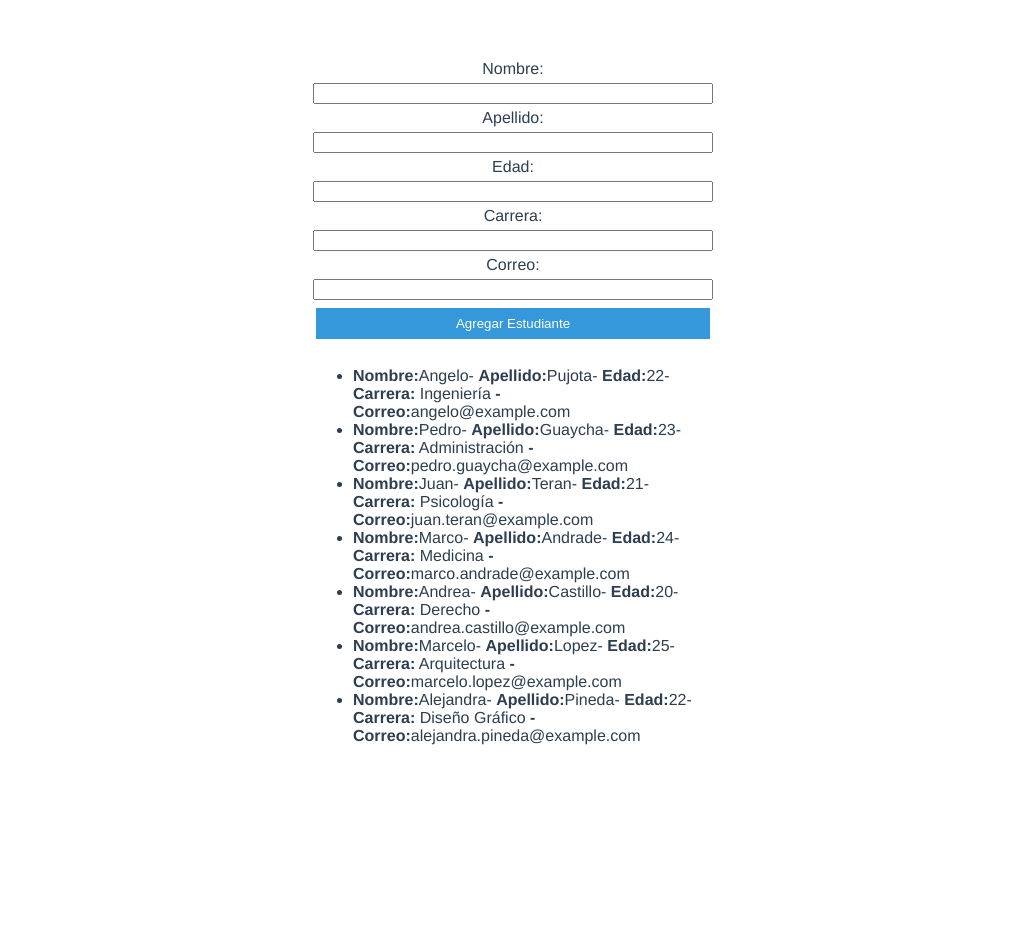
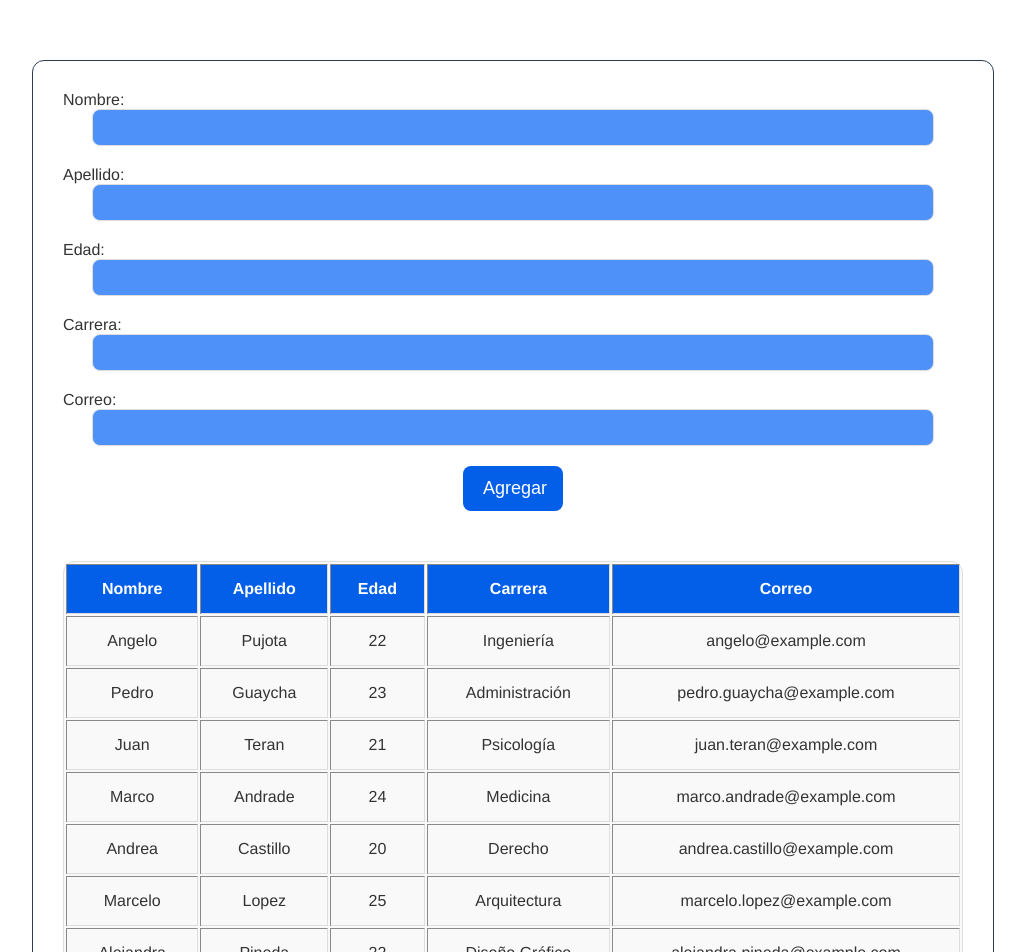
Before and after one commit to Zadhield/pw_u2_p8_ap, a Vue app: page / in a window 1280 px wide. Shown: the top 952 px of the page, without its empty margins (127-1152 px from the left). Before the commit the page ends 800 px from the top, so only its background shows below. Built offline with nearby package versions, Linux system fonts and the light colour scheme.

Commit message:
Taller 15

```diff
--- a/src/App.vue
+++ b/src/App.vue
@@ -1,13 +1,15 @@
 <template>
   <!--<hm/> -->
   <!--<Contador/>-->
-  <EstudianteView/>
+  <!--<EstudianteView/>-->
+  <EstudianteTablaView/>
 </template>
 
 <script>
 import hm from './views/HolaMundoView.vue'
 import Contador from "@/views/ContadorView.vue"
 import EstudianteView from "@/views/EstudianteView.vue"
+import EstudianteTablaView from './views/EstudianteTablaView.vue'
 
 export default {
   name: 'App',
@@ -15,6 +17,7 @@ export default {
     hm,
     Contador,
     EstudianteView,
+    EstudianteTablaView,
   }
 }
 </script>
--- a/src/components/Estudiante.vue
+++ b/src/components/Estudiante.vue
@@ -1,23 +1,21 @@
 <template>
   <div class="container">
     <label for="id_nombre"> Nombre:</label>
-    <input v-model="nuevoNombre" id="id_nombre" type="text" />
+    <input v-model="nuevoNombre" id="id_nombre" type="text" placeholder="Nombre"/>
 
     <label for="id_apellido"> Apellido:</label>
-    <input v-model="nuevoApellido" id="id_apellido" type="text" />
+    <input v-model="nuevoApellido" id="id_apellido" type="text" placeholder="Apellido" />
 
     <label for="id_edad">Edad:</label>
-    <input v-model="nuevaEdad" id="id_edad" type="number" />
+    <input v-model="nuevaEdad" id="id_edad" type="number" placeholder="Edad"/>
 
     <label for="id_carrera">Carrera:</label>
-    <input v-model="nuevaCarrera" id="id_carrera" type="text" />
+    <input v-model="nuevaCarrera" id="id_carrera" type="text" placeholder="Carrera"/>
 
     <label for="id_correo">Correo:</label>
-    <input v-model="nuevoCorreo" id="id_correo" type="email" />
+    <input v-model="nuevoCorreo" id="id_correo" type="email" placeholder="correo" />
 
-    <button v-on:click="agregarEstudiante()">Agregar Estudiante</button>
-
-
+    <button v-on:click="agregarEstudiante()">Agregar</button>
     <ul>
       <li v-for="{nombre, apellido, edad, carrera, correo} in lista" :key="nombre">
        <strong>Nombre:</strong>{{ nombre }}- <strong>Apellido:</strong>{{ apellido }}- <strong> Edad:</strong>{{ edad }}-
@@ -104,22 +102,55 @@ export default {
 };
 </script>
 
-<style>
-.container{
-  display: flex;
-  flex-direction: column;
-  gap: 5px;
-  max-width: 400px;
-  margin: 0 auto;
+<style scoped>
+.container {
+  background: #fff;
+  border: 1px solid;
+  border-radius: 12px;
+  max-width: 900px;
+  margin: 50px auto;
+  padding: 30px;
 }
-button {
-  padding: 8px;
-  background-color: #3498db;
-  color: white;
-  border: solid;
-}
-ul {
-  margin-top: 20px;
+
+label {
+  display: block;
+  color: #333;
   text-align: left;
 }
+
+input {
+  background: #4e91f9;
+  color: #fff;
+  width: 90%;
+  border-radius: 8px;
+  margin-bottom: 20px;
+  border: 1px solid #ddd;
+  padding: 10px 15px;
+}
+
+button{
+  background: #045fe8;
+  color: #fff;
+  padding: 12px 20px;
+  border: none;
+  border-radius: 8px;
+  font-size: 18px;
+  cursor: pointer;
+  width: 100px;
+}
+ul{
+  list-style: none;
+  margin-top: 20px;
+  display: block;
+  color: #333;
+  text-align: left;
+}
+li{
+  background: #f8f9fa;
+  padding: 15px;
+  border-radius: 8px;
+  margin-bottom: 15px;
+  color: #333;
+  font-size: 15px;
+}
 </style>
--- /dev/null
+++ b/src/components/EstudianteTabla.vue
@@ -0,0 +1,191 @@
+<template>
+  <div class="container">
+    <div v-show="mostrar">
+      <h1>Estudiante Guardado</h1>
+    </div>
+    <label for="id_nombre"> Nombre:</label>
+    <input v-model="nuevoNombre" id="id_nombre" type="text"/>
+
+    <label for="id_apellido"> Apellido:</label>
+    <input v-model="nuevoApellido" id="id_apellido" type="text"/>
+
+    <label for="id_edad">Edad:</label>
+    <input v-model="nuevaEdad" id="id_edad" type="number" />
+
+    <label for="id_carrera">Carrera:</label>
+    <input v-model="nuevaCarrera" id="id_carrera" type="text" />
+
+    <label for="id_correo">Correo:</label>
+    <input v-model="nuevoCorreo" id="id_correo" type="email"/>
+
+    <button v-on:click="agregarEstudiante()">Agregar</button>
+
+    <table border="1">
+      <thead>
+        <tr>
+          <th>Nombre</th>
+          <th>Apellido</th>
+          <th>Edad</th>
+          <th>Carrera</th>
+          <th>Correo</th>
+        </tr>
+      </thead>
+      <tbody>
+        <tr v-for="{nombre, apellido, edad, carrera, correo} in lista" :key="nombre">
+          <td>{{ nombre }}</td>
+          <td>{{ apellido }}</td>
+          <td>{{ edad }}</td>
+          <td>{{ carrera }}</td>
+          <td>{{ correo }}</td>
+        </tr>
+      </tbody>
+    </table>
+  </div>
+</template>
+
+
+<script>
+export default {
+  data() {
+    return {
+      nuevoNombre: "",
+      nuevoApellido: "",
+      nuevaEdad: "",
+      nuevaCarrera: "",
+      nuevoCorreo: "",
+      lista: [
+        {
+          nombre: "Angelo",
+          apellido: "Pujota",
+          edad: 22,
+          carrera: "Ingeniería",
+          correo: "angelo@example.com",
+        },
+        {
+          nombre: "Pedro",
+          apellido: "Guaycha",
+          edad: 23,
+          carrera: "Administración",
+          correo: "pedro.guaycha@example.com",
+        },
+        {
+          nombre: "Juan",
+          apellido: "Teran",
+          edad: 21,
+          carrera: "Psicología",
+          correo: "juan.teran@example.com",
+        },
+        {
+          nombre: "Marco",
+          apellido: "Andrade",
+          edad: 24,
+          carrera: "Medicina",
+          correo: "marco.andrade@example.com",
+        },
+        {
+          nombre: "Andrea",
+          apellido: "Castillo",
+          edad: 20,
+          carrera: "Derecho",
+          correo: "andrea.castillo@example.com",
+        },
+        {
+          nombre: "Marcelo",
+          apellido: "Lopez",
+          edad: 25,
+          carrera: "Arquitectura",
+          correo: "marcelo.lopez@example.com",
+        },
+        {
+          nombre: "Alejandra",
+          apellido: "Pineda",
+          edad: 22,
+          carrera: "Diseño Gráfico",
+          correo: "alejandra.pineda@example.com",
+        },
+      ],
+      mostrar:false,
+    };
+  },
+  methods: {
+    agregarEstudiante() {
+      const nuevo = {
+        nombre: this.nuevoNombre,
+        apellido: this.nuevoApellido,
+        edad: this.nuevaEdad,
+        carrera: this.nuevaCarrera,
+        correo: this.nuevoCorreo,
+      };
+      this.lista.unshift(nuevo);
+      this.mostrar=true;
+      setTimeout(() =>{this.mostrar=false;
+      },3000);
+    },
+  },
+};
+</script>
+
+<style scoped>
+.container {
+  background: #fff;
+  border: 1px solid;
+  border-radius: 12px;
+  max-width: 900px;
+  margin: 50px auto;
+  padding: 30px;
+}
+
+label {
+  display: block;
+  color: #333;
+  text-align: left;
+}
+
+input {
+  background: #4e91f9;
+  color: #fff;
+  width: 90%;
+  border-radius: 8px;
+  margin-bottom: 20px;
+  border: 1px solid #ddd;
+  padding: 10px 15px;
+}
+
+button {
+  background: #045fe8;
+  color: #fff;
+  padding: 12px 20px;
+  border: none;
+  border-radius: 8px;
+  font-size: 18px;
+  cursor: pointer;
+  width: 100px;
+}
+table {
+  width: 100%;
+  margin-top: 50px;
+  background-color: #f9f9f9;
+  border: 1px solid #ddd;
+  border-radius: 12px;
+}
+
+th, td {
+  padding: 15px;
+  text-align: center;
+  border-bottom: 1px solid #ddd;
+}
+
+th {
+  background-color: #045fe8;
+  color: white;
+  font-weight: 600;
+}
+
+tr:hover {
+  background-color: #f1f1f1;
+}
+
+td {
+  color: #333;
+}
+</style>
--- a/src/components/HolaMundo.vue
+++ b/src/components/HolaMundo.vue
@@ -16,7 +16,7 @@ export default {
 
 
 
-<style>
+<style scoped>
 .titulo {
     color: red;
 }
--- /dev/null
+++ b/src/views/EstudianteTablaView.vue
@@ -0,0 +1,18 @@
+<template>
+  <div>
+    <EstudianteTabla/>
+  </div>
+</template>
+
+<script>
+import EstudianteTabla from "@/components/EstudianteTabla.vue"
+export default {
+components:{
+    EstudianteTabla,
+}
+}
+</script>
+
+<style>
+
+</style>
```
